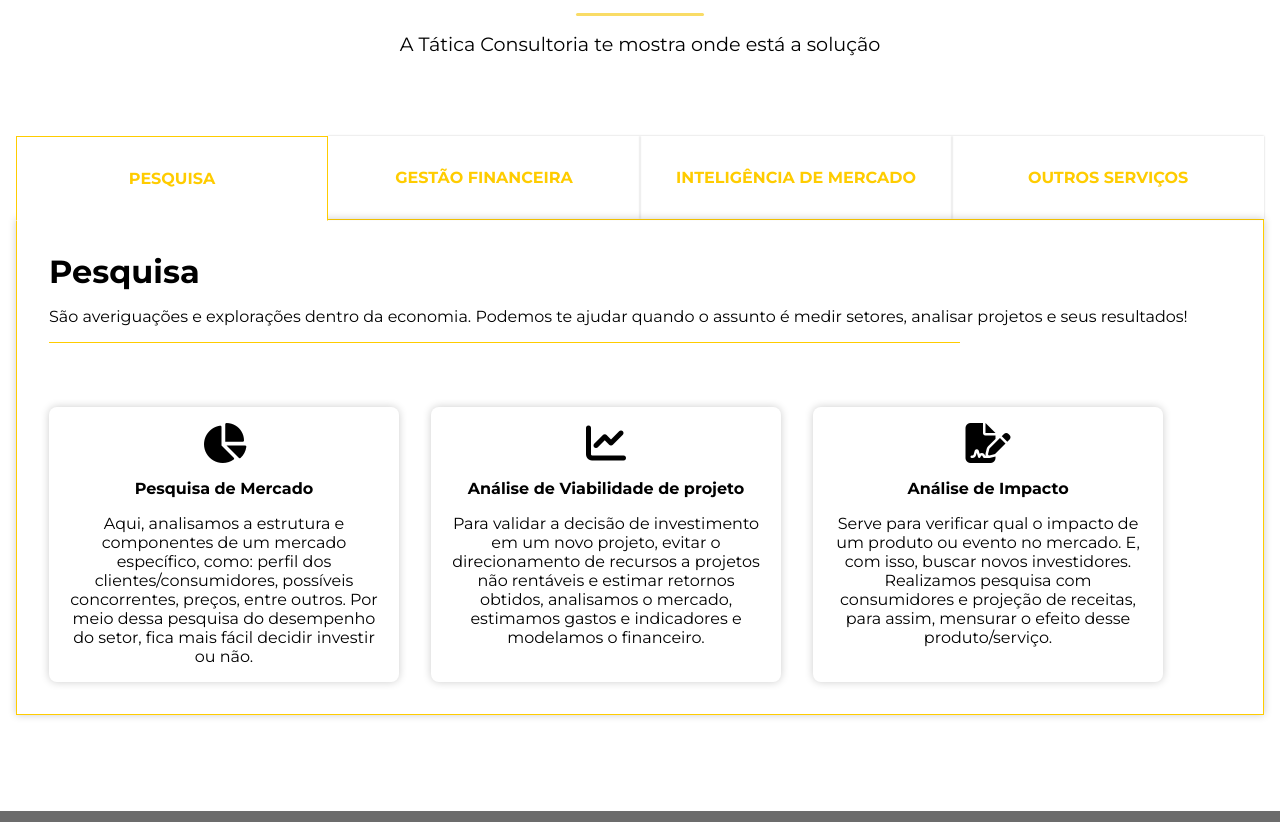
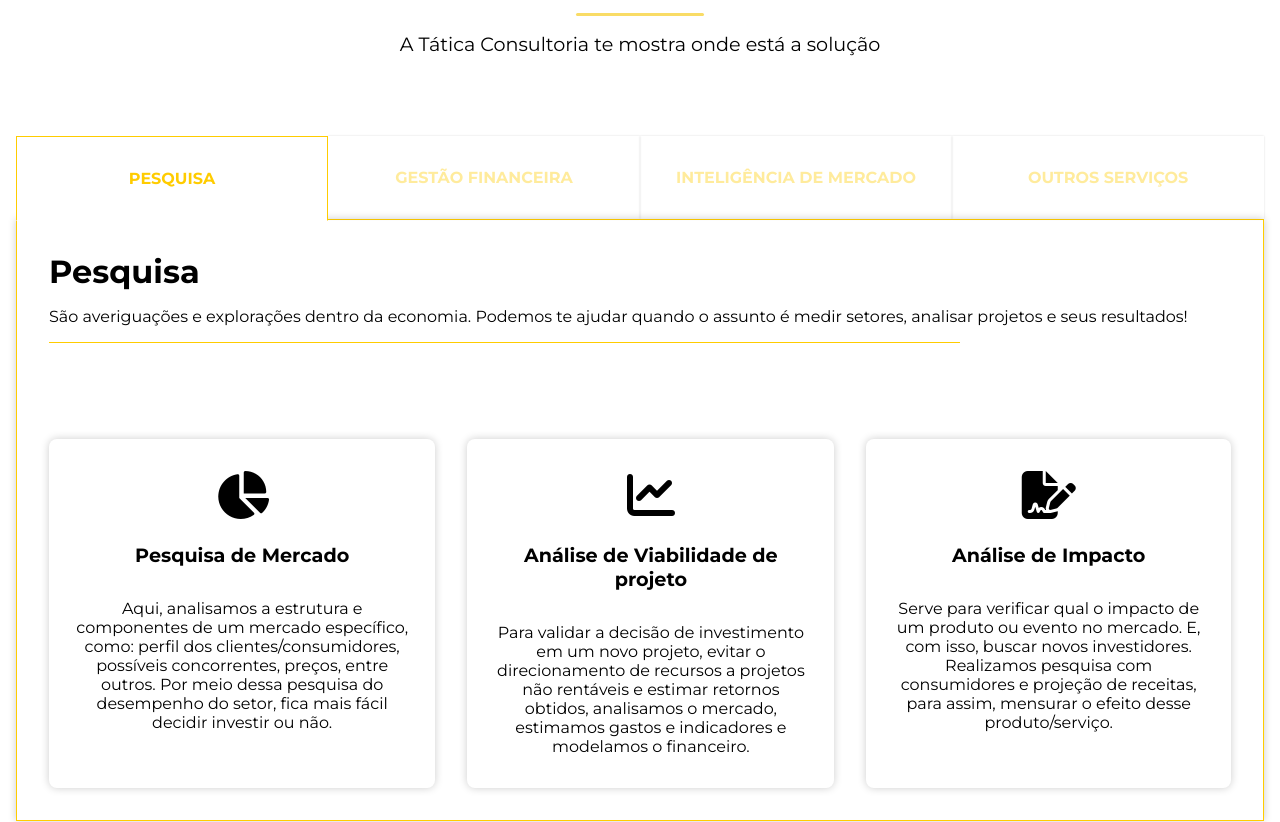
Before and after one commit to Alexandremma/tatica-consultoria, a website: page index.html in a window 1280 px wide. Shown: the part 942-1764 px from the top of the page. Drawn offline with nearby package versions, Linux system fonts and the light colour scheme.

Commit message:
new service section mobile version

```diff
--- a/styles/media-queries.css
+++ b/styles/media-queries.css
@@ -83,6 +83,35 @@
     main section#services-section .services-content .service-list .service-card {
         width: 250px;
     } */
+
+    main section#services-section .services-content .services-solutions {
+        gap: 0rem;
+    }
+
+    main section#services-section .services-content .services-solutions .service-category-list .category-accordion {
+        flex-direction: row;
+    }
+
+    main section#services-section .services-content .services-solutions .service-category-list .category-accordion .accordion-tab.active-tab .accordion-tab-button {
+        margin-bottom: -2px;
+        background-color: #fff;
+        color: #ffcc00;
+        border-left: 1px solid #ffcc00;
+        border-top: 1px solid #ffcc00;
+        border-right: 1px solid #ffcc00;
+        border-bottom: 1px solid #fff;
+        box-shadow: none;
+        opacity: 1;
+        z-index: 2;
+    }
+
+    main section#services-section .services-content .services-solutions .service-list .category-service-list .services-items-container {
+        display: flex;
+        flex-direction: row;
+        justify-content: space-around;
+        /* gap: 2rem; */
+        width: 100%;
+    }
 
     /********** WHO WE ARE SECTION **************************************************/
     section#who-we-are-section {
--- a/styles/style.css
+++ b/styles/style.css
@@ -310,7 +310,7 @@
 main section#services-section .services-content .services-solutions {
     display: flex;
     flex-direction: column;
-    /* gap: 2rem; */
+    gap: 2rem;
     /* height: 600px; */
     background-color: transparent;
     /* box-shadow: 0px 0px 8px #0003; */
@@ -326,8 +326,8 @@
 
 main section#services-section .services-content .services-solutions .service-category-list .category-accordion {
     display: flex;
-    flex-direction: row;
-    justify-content: space-around;
+    flex-direction: column;
+    /* justify-content: space-around; */
     width: 100%;
     height: 100%;
 }
@@ -350,28 +350,28 @@
     border: none;
     /* border-radius: 0.5rem; */
     box-shadow: 0px 0px 2px #0003;
-    color: #ffcc00;
+    color: #ffe373;
     text-align: start;
     font-size: 1rem;
     font-weight: bold;
     cursor: pointer;
+    opacity: 0.7;
     overflow: hidden;
     transition: 0.6s;
 }
 
 main section#services-section .services-content .services-solutions .service-category-list .category-accordion .accordion-tab .accordion-tab-button:hover {
-    /* background-color: #ffcc00; */
+    color: #ffcc00;
+    opacity: 1;
 }
 
 main section#services-section .services-content .services-solutions .service-category-list .category-accordion .accordion-tab.active-tab .accordion-tab-button {
-    margin-bottom: -2px;
+    margin-bottom: 0;
     background-color: #fff;
     color: #ffcc00;
-    border-left: 1px solid #ffcc00;
-    border-top: 1px solid #ffcc00;
-    border-right: 1px solid #ffcc00;
-    border-bottom: 1px solid #fff;
+    border: 1px solid #ffcc00;
     box-shadow: none;
+    opacity: 1;
     z-index: 2;
 }
 
@@ -447,6 +447,7 @@
     justify-content: center;
     align-items: center;
     gap: 1.5rem;
+    height: 320px;
 }
 
 main section#services-section .services-content .services-solutions .service-list .category-service-list .service-card .service-item .item-icon {
@@ -463,7 +464,7 @@
     display: flex;
     flex-direction: column;
     /* align-items: center; */
-    gap: 4rem;
+    gap: 6rem;
     /* width: 100%; */
     /* height: 100%; */
     padding: 2rem;
@@ -491,35 +492,44 @@
 
 main section#services-section .services-content .services-solutions .service-list .category-service-list .services-items-container {
     display: flex;
+    flex-direction: column;
+    /* justify-content: space-around; */
     gap: 2rem;
+    width: 100%;
 }
 
 main section#services-section .services-content .services-solutions .service-list .category-service-list .services-items-container .service-item {
     display: flex;
     flex-direction: column;
-    gap: 1rem;
-    max-width: 350px;
-    padding: 1rem;
+    /* justify-content: space-between; */
+    /* gap: 2rem; */
+    max-width: 400px;
+    /* height: 300px; */
+    padding: 2rem 1.5rem;
     border-radius: 0.5rem;
     box-shadow: 0px 0px 8px #0003;
     transition: 0.6s;
 }
 
 main section#services-section .services-content .services-solutions .service-list .category-service-list .services-items-container .service-item:hover {
-    box-shadow: 0px 0px 8px #0003;
+    /* box-shadow: 0px 0px 8px #0003; */
     cursor: pointer;
 }
 
 main section#services-section .services-content .services-solutions .service-list .category-service-list .services-items-container .service-item .item-icon {
-    font-size: 2.5rem;
+    font-size: 3rem;
     text-align: center;
 }
 
 main section#services-section .services-content .services-solutions .service-list .category-service-list .services-items-container .service-item .item-title {
+    margin-top: 1.5rem;
+    margin-bottom: 2rem;
+    font-size: 1.2rem;
     text-align: center;
 }
 
 main section#services-section .services-content .services-solutions .service-list .category-service-list .services-items-container .service-item .item-description {
+    font-size: 1rem;
     text-align: center;
 }
 
```
